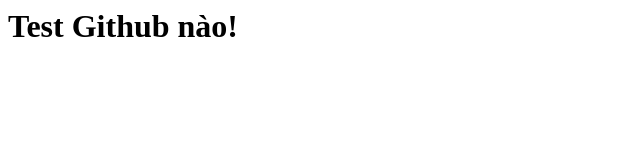
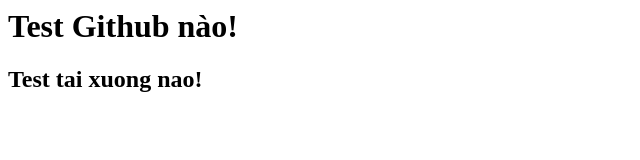
Before and after one commit to CodebyPhamMinhTuan/test, a plain HTML site: page index.html in a window 1280 px wide. Shown: the whole page, without its empty margins (0-640 px from the left). Drawn offline with Linux system fonts and the light colour scheme.

Commit message:
Update index.html

```diff
--- a/index.html
+++ b/index.html
@@ -1 +1,2 @@
 <h1>Test Github nào!</h1>
+<h2> Test tai xuong nao!</h2>
```
